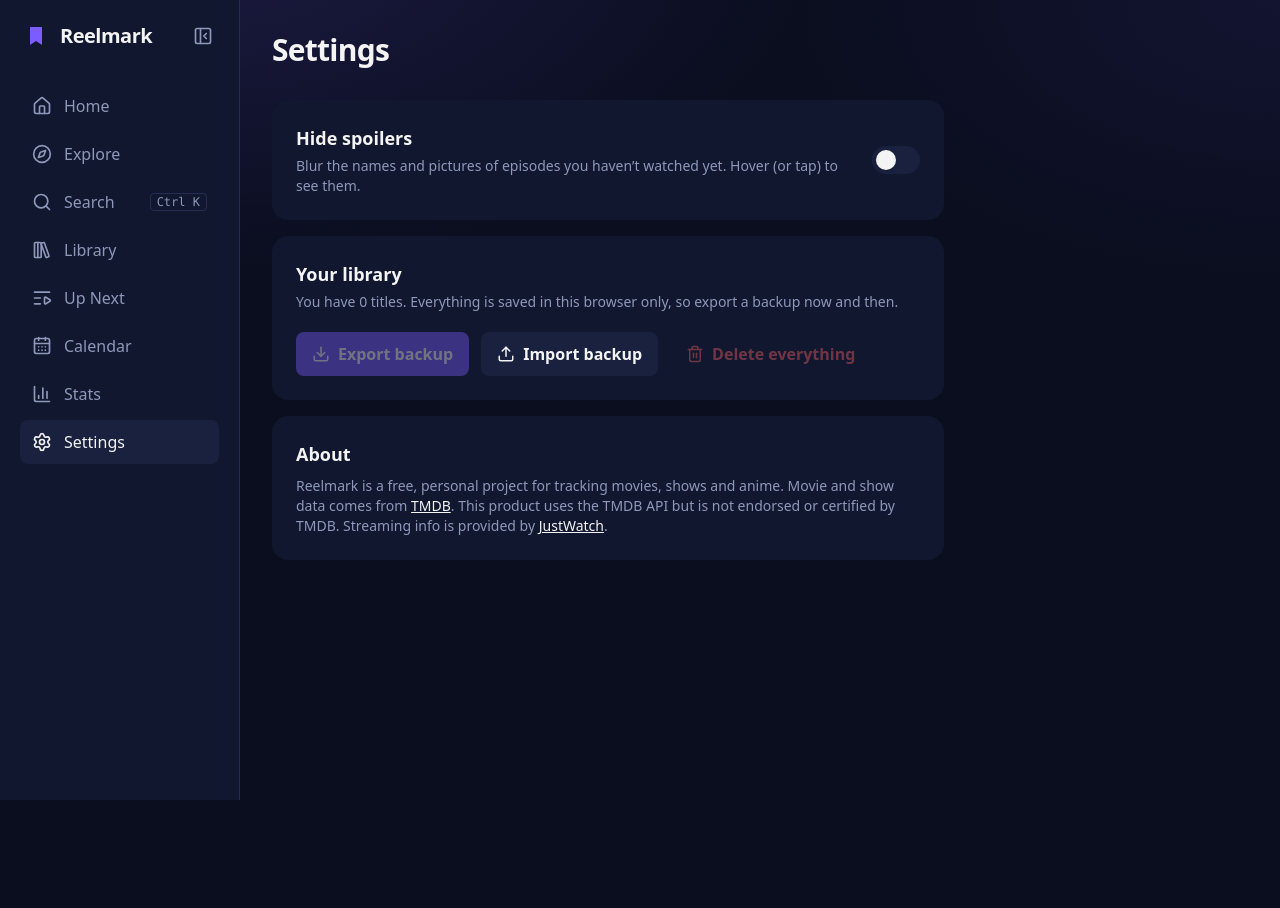
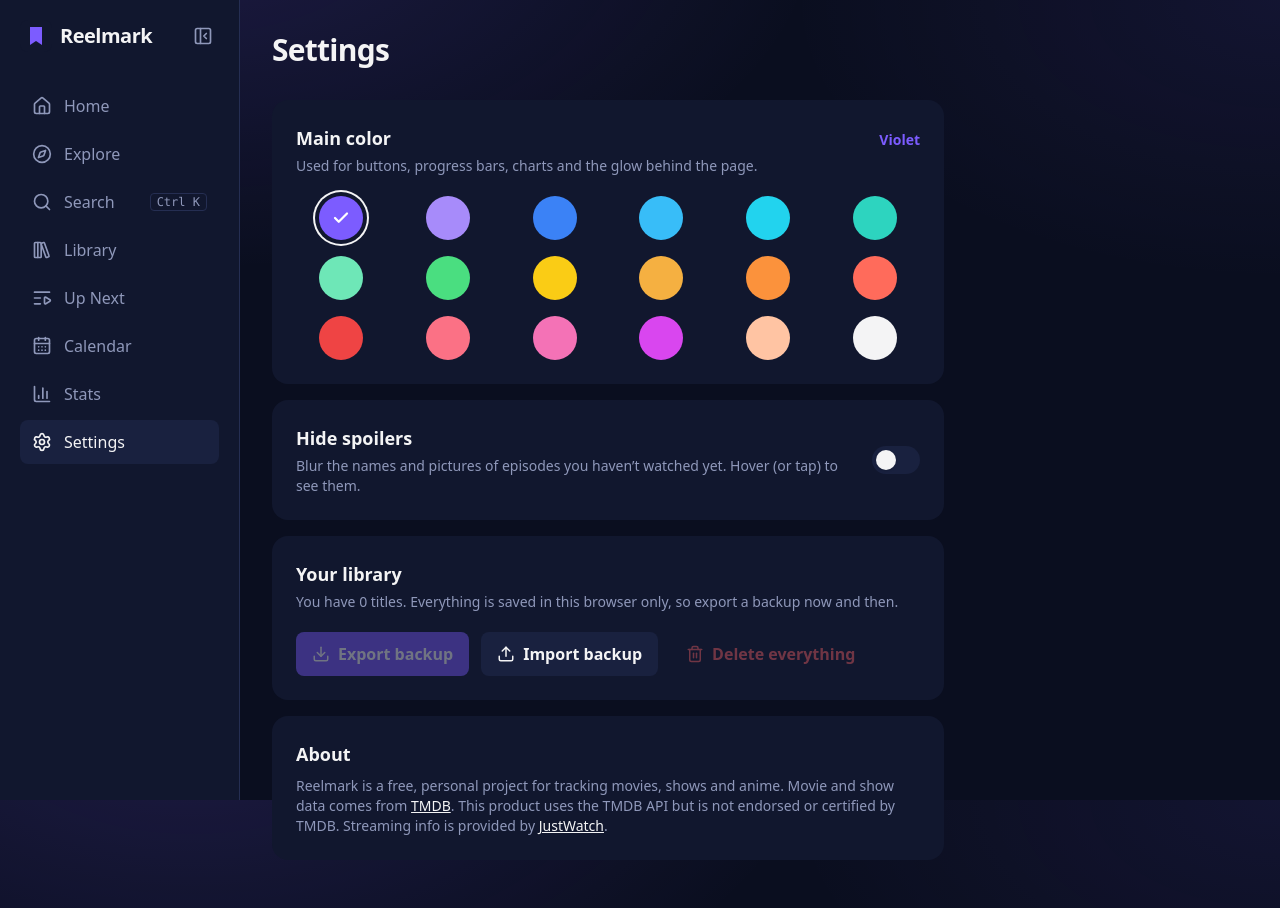
Before and after one commit to rimjhimyadav/reelmark, a React (Vite) app: page /settings in a window 1280 px wide. Before the commit the page ends 800 px from the top, so only its background shows below. Built offline with nearby package versions, Linux system fonts and the light colour scheme; no server answers.

Commit message:
bring back the color picker in settings

```diff
--- a/src/App.jsx
+++ b/src/App.jsx
@@ -3,6 +3,7 @@ import { Route, Routes, useLocation, useNavigate } from "react-router";
 import Sidebar from "./components/Sidebar";
 import MobileNav from "./components/MobileNav";
 import { useSettings } from "./store/settings";
+import { applyAccent } from "./accents";
 import Home from "./pages/Home";
 import Explore from "./pages/Explore";
 import Browse from "./pages/Browse";
@@ -20,6 +21,12 @@ export default function App() {
   const navigate = useNavigate();
   const { pathname } = useLocation();
   const sidebarCollapsed = useSettings((state) => state.sidebarCollapsed);
+  const accent = useSettings((state) => state.accent);
+
+  // the main color you picked in settings
+  useEffect(() => {
+    applyAccent(accent);
+  }, [accent]);
 
   // when you open a new page, start at the top (react router doesn't do this by itself)
   useEffect(() => {
--- /dev/null
+++ b/src/accents.js
@@ -0,0 +1,35 @@
+// main colors you can pick in settings
+// "text" is the color of text that sits on top of the main color (like on buttons):
+// white on dark colors, dark navy on light ones so it's still easy to read
+const DARK = "#0a0e1f";
+
+export const ACCENTS = [
+  { key: "violet", label: "Violet", color: "#7c5cff", text: "#ffffff" },
+  { key: "lavender", label: "Lavender", color: "#a78bfa", text: DARK },
+  { key: "blue", label: "Blue", color: "#3b82f6", text: "#ffffff" },
+  { key: "sky", label: "Sky", color: "#38bdf8", text: DARK },
+  { key: "cyan", label: "Cyan", color: "#22d3ee", text: DARK },
+  { key: "teal", label: "Teal", color: "#2dd4bf", text: DARK },
+
+  { key: "mint", label: "Mint", color: "#6ee7b7", text: DARK },
+  { key: "green", label: "Green", color: "#4ade80", text: DARK },
+  { key: "yellow", label: "Yellow", color: "#facc15", text: DARK },
+  { key: "gold", label: "Gold", color: "#f5b041", text: DARK },
+  { key: "orange", label: "Orange", color: "#fb923c", text: DARK },
+  { key: "coral", label: "Coral", color: "#ff6b5b", text: DARK },
+
+  { key: "red", label: "Red", color: "#ef4444", text: "#ffffff" },
+  { key: "rose", label: "Rose", color: "#fb7185", text: DARK },
+  { key: "pink", label: "Pink", color: "#f472b6", text: DARK },
+  { key: "fuchsia", label: "Fuchsia", color: "#d946ef", text: "#ffffff" },
+  { key: "peach", label: "Peach", color: "#ffc4a3", text: DARK },
+  { key: "snow", label: "Snow", color: "#f4f4f5", text: DARK },
+];
+
+// tailwind reads the main color from these css variables (see index.css),
+// so changing them recolors every button, bar and the glow behind the page
+export function applyAccent(key) {
+  const accent = ACCENTS.find((item) => item.key === key) || ACCENTS[0];
+  document.documentElement.style.setProperty("--color-accent", accent.color);
+  document.documentElement.style.setProperty("--color-accent-text", accent.text);
+}
--- a/src/components/Logo.jsx
+++ b/src/components/Logo.jsx
@@ -3,7 +3,11 @@ import { Link } from "react-router";
 export default function Logo({ showName = true }) {
   return (
     <Link to="/" title="Reelmark" className="flex items-center gap-2 text-xl font-extrabold tracking-tight">
-      <img src={`${import.meta.env.BASE_URL}favicon.svg`} alt="" className="size-8" />
+      {/* same drawing as favicon.svg, but here the bookmark uses the main color you picked */}
+      <svg viewBox="0 0 32 32" className="size-8" aria-hidden="true">
+        <rect width="32" height="32" rx="8" className="fill-panel" />
+        <path d="M10 7h12v18l-6-4-6 4z" className="fill-accent" />
+      </svg>
       {showName && "Reelmark"}
     </Link>
   );
--- a/src/index.css
+++ b/src/index.css
@@ -12,7 +12,7 @@
   --color-text: #f4f4f5;
   --color-muted: #8f98ba;
 
-  /* main color (violet), and the text color that sits on top of it */
+  /* main color (violet by default, you can change it in settings), and the text color that sits on top of it */
   --color-accent: #7c5cff;
   --color-accent-text: #ffffff;
 }
@@ -20,10 +20,10 @@
 body {
   background-color: var(--color-page);
   color: var(--color-text);
-  /* a soft violet glow at the top so the page isn't flat black */
+  /* a soft glow in the main color at the top, so the page isn't flat black */
   background-image:
-    radial-gradient(900px 500px at 15% -10%, rgb(124 92 255 / 0.16), transparent 70%),
-    radial-gradient(700px 400px at 100% 0%, rgb(124 92 255 / 0.08), transparent 70%);
+    radial-gradient(900px 500px at 15% -10%, color-mix(in srgb, var(--color-accent) 16%, transparent), transparent 70%),
+    radial-gradient(700px 400px at 100% 0%, color-mix(in srgb, var(--color-accent) 8%, transparent), transparent 70%);
   background-attachment: fixed;
 }
 
--- a/src/pages/Settings.jsx
+++ b/src/pages/Settings.jsx
@@ -1,7 +1,8 @@
 import { useState } from "react";
-import { Download, Trash2, Upload } from "lucide-react";
+import { Check, Download, Trash2, Upload } from "lucide-react";
 import { useLibrary } from "../store/library";
 import { useSettings } from "../store/settings";
+import { ACCENTS } from "../accents";
 import { plural, todayString } from "../utils";
 import PageTitle from "../components/PageTitle";
 import Modal from "../components/Modal";
@@ -59,6 +60,7 @@ export default function Settings() {
     <>
       <PageTitle title="Settings" />
 
+      <AccentPicker />
       <SpoilerSetting />
 
       <section className="mt-4 max-w-2xl rounded-2xl bg-panel p-6">
@@ -145,12 +147,49 @@ export default function Settings() {
   );
 }
 
+function AccentPicker() {
+  const accent = useSettings((state) => state.accent);
+  const setAccent = useSettings((state) => state.setAccent);
+  const current = ACCENTS.find((item) => item.key === accent) || ACCENTS[0];
+
+  return (
+    <section className="max-w-2xl rounded-2xl bg-panel p-6">
+      <div className="flex items-baseline justify-between gap-4">
+        <h2 className="text-lg font-bold">Main color</h2>
+        <span className="text-sm font-semibold text-accent">{current.label}</span>
+      </div>
+      <p className="mt-1 text-sm text-muted">Used for buttons, progress bars, charts and the glow behind the page.</p>
+
+      <div className="mt-5 grid grid-cols-6 justify-items-center gap-3 sm:gap-4">
+        {ACCENTS.map((item) => {
+          const isPicked = item.key === current.key;
+          return (
+            <button
+              key={item.key}
+              onClick={() => setAccent(item.key)}
+              title={item.label}
+              aria-label={item.label}
+              aria-pressed={isPicked}
+              className={`flex size-10 items-center justify-center rounded-full transition-transform hover:scale-110 sm:size-11 ${
+                isPicked ? "ring-2 ring-text ring-offset-4 ring-offset-panel" : ""
+              }`}
+              style={{ backgroundColor: item.color, color: item.text }}
+            >
+              {isPicked && <Check size={18} strokeWidth={3} />}
+            </button>
+          );
+        })}
+      </div>
+    </section>
+  );
+}
+
 function SpoilerSetting() {
   const hideSpoilers = useSettings((state) => state.hideSpoilers);
   const toggleSpoilers = useSettings((state) => state.toggleSpoilers);
 
   return (
-    <section className="flex max-w-2xl items-center justify-between gap-6 rounded-2xl bg-panel p-6">
+    <section className="mt-4 flex max-w-2xl items-center justify-between gap-6 rounded-2xl bg-panel p-6">
       <div>
         <h2 className="text-lg font-bold">Hide spoilers</h2>
         <p className="mt-1 text-sm text-muted">
--- a/src/store/settings.js
+++ b/src/store/settings.js
@@ -8,6 +8,9 @@ export const useSettings = create(
       sidebarCollapsed: false,
       toggleSidebar: () => set((state) => ({ sidebarCollapsed: !state.sidebarCollapsed })),
 
+      accent: "violet",
+      setAccent: (accent) => set({ accent }),
+
       // blur names and pictures of episodes you haven't watched yet
       hideSpoilers: false,
       toggleSpoilers: () => set((state) => ({ hideSpoilers: !state.hideSpoilers })),
```
Also changed, not shown: 1 other file (tests, documents, lock files or other folders).
